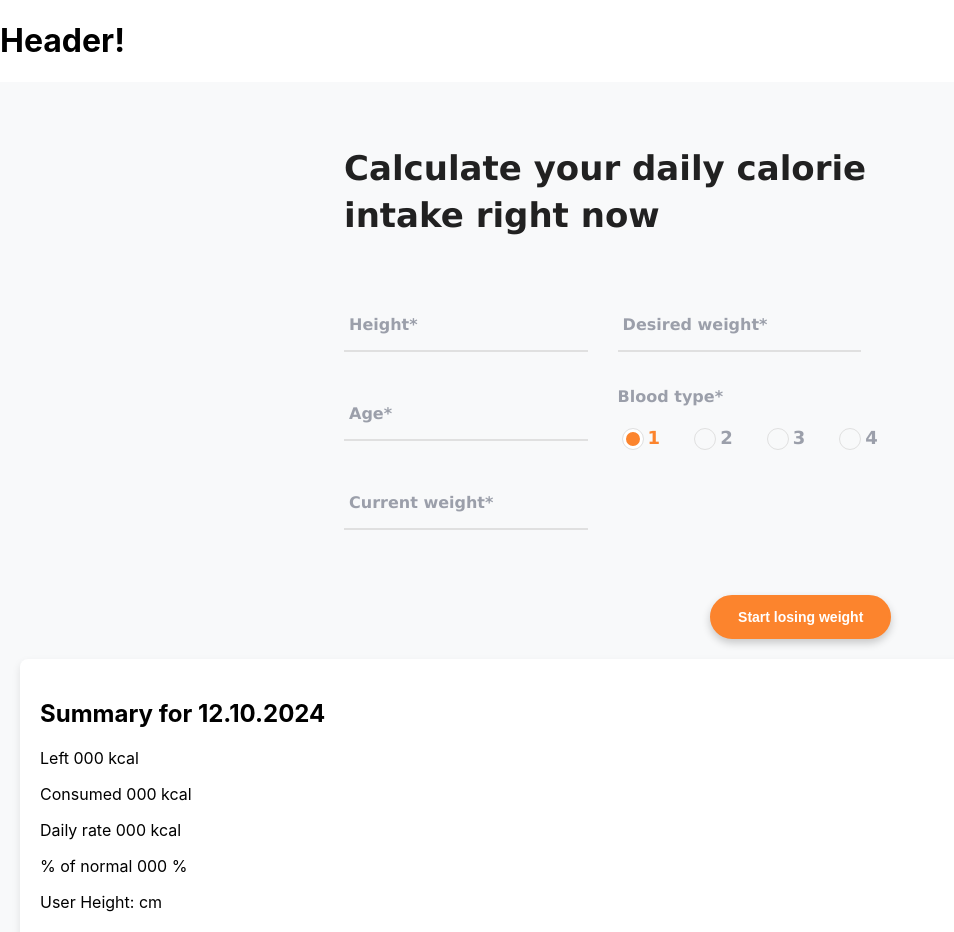
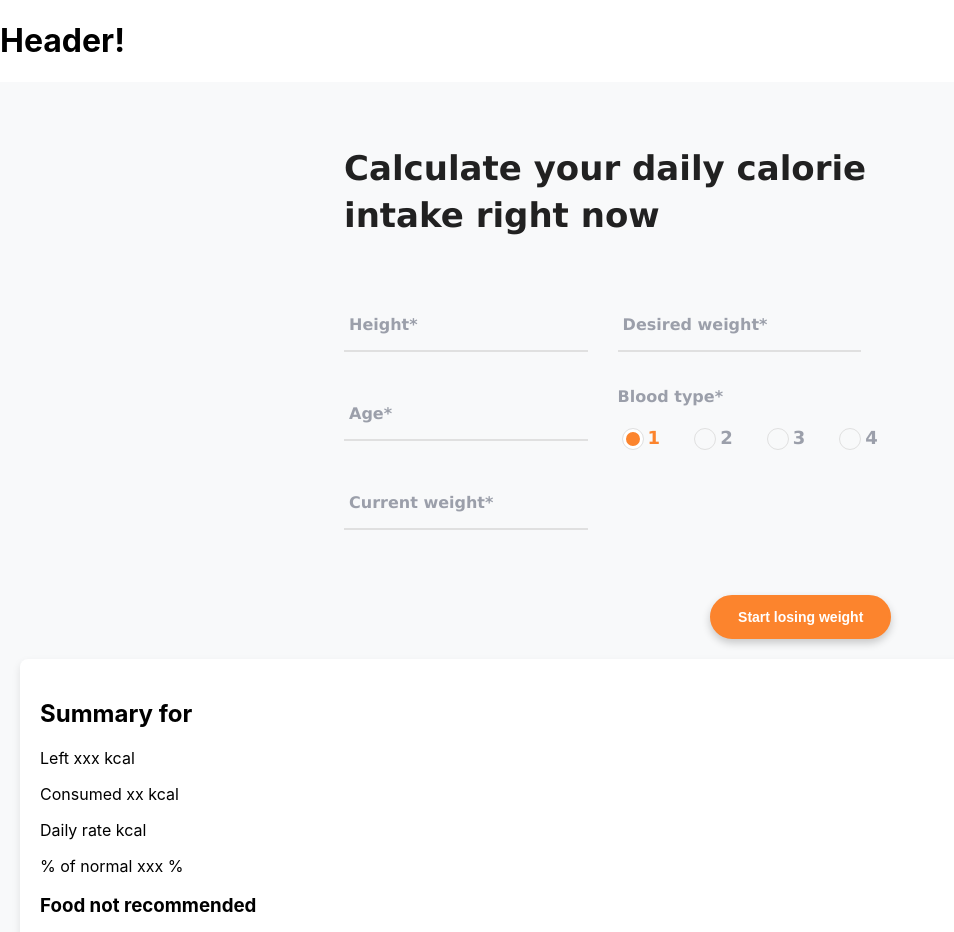
Before and after one commit to logarithms17/slim-mom-fullstack, a React (Create React App) app: page /slim-mom-fullstack/calculator in a window 1280 px wide. Shown: the top 932 px of the page, without its empty margins (0-954 px from the left). Built offline with nearby package versions, Linux system fonts and the light colour scheme.

Commit message:
calculator done

```diff
--- a/src/components/DailyCaloriesForm/DailyCaloriesForm.jsx
+++ b/src/components/DailyCaloriesForm/DailyCaloriesForm.jsx
@@ -5,7 +5,7 @@ import { Modal } from '../Modal/Modal';
 
 axios.defaults.baseURL = 'https://slim-mom-fullstack.onrender.com';
 
-export const DailyCaloriesForm = () => {
+export const DailyCaloriesForm = ({ isLoggedIn }) => {
   const [height, setHeight] = useState('');
   const [desiredWeight, setDesiredWeight] = useState('');
   const [age, setAge] = useState('');
@@ -16,7 +16,6 @@ export const DailyCaloriesForm = () => {
     calorieIntake: null,
     foodsNotRecommended: [],
   });
-  const [modalVal, setModalVal] = useState(0);
 
   const validateInputs = () => {
     if (!height || isNaN(height) || height <= 0) {
@@ -53,41 +52,31 @@ export const DailyCaloriesForm = () => {
       return;
     }
 
-    const token = localStorage.getItem('token');
-    const url = token
+    const url = isLoggedIn
       ? '/api/users/addCalorieCalculation'
       : '/api/users/addPublicCalorieCalculation';
 
-    setModalVal(token ? 1 : 0);
     try {
-      const response = await axios.post(
-        url,
-        {
-          height: Number(height),
-          desiredWeight: Number(desiredWeight),
-          age: Number(age),
-          bloodType: blood,
-          currentWeight: Number(currentWeight),
-        },
-        {
-          headers: token ? { Authorization: `Bearer ${token}` } : {},
-        }
-      );
-
-      console.log('API Response:', response.data); // Log the response
+      const response = await axios.post(url, {
+        height: Number(height),
+        desiredWeight: Number(desiredWeight),
+        age: Number(age),
+        bloodType: blood,
+        currentWeight: Number(currentWeight),
+      });
 
       if (response.status === 200) {
-        const { usersInfo } = response.data; // Get usersInfo from the response
+        const calorieData = isLoggedIn
+          ? response.data.usersInfo
+          : response.data.localCalorieIntake;
 
-        // Ensure usersInfo is defined and has the properties you need
-        if (usersInfo) {
+        if (calorieData) {
           setIsModalOpen(true);
           setModalData({
-            calorieIntake: usersInfo.recommendedCalories, // Access recommendedCalories directly
-            foodsNotRecommended: usersInfo.foodsNotRecommended || [], // Access foodsNotRecommended directly
+            calorieIntake: calorieData.recommendedCalories,
+            foodsNotRecommended: calorieData.foodsNotRecommended || [],
           });
 
-          // Reset form fields
           setHeight('');
           setDesiredWeight('');
           setAge('');
@@ -231,7 +220,7 @@ export const DailyCaloriesForm = () => {
         onClose={handleCloseModal}
         calorieIntake={modalData.calorieIntake}
         foodsNotRecommended={modalData.foodsNotRecommended}
-        modalValidation={modalVal}
+        isLoggedIn={isLoggedIn}
       />
     </div>
   );
--- a/src/components/Modal/Modal.jsx
+++ b/src/components/Modal/Modal.jsx
@@ -1,62 +1,15 @@
-// import React from 'react';
-// import css from './Modal.module.css';
-// import { NavLink } from 'react-router-dom';
-
-// export const Modal = ({
-//   isOpen,
-//   onClose,
-//   calorieIntake,
-//   foodsNotRecommended,
-// }) => {
-//   if (!isOpen) return null;
-
-//   return (
-//     <div className={css.modal}>
-//       <div className={css.modalContent}>
-//         <button className={css.modalClose} onClick={onClose}>
-//           &times;
-//         </button>
-//         <h2>Your recommended daily calorie intake is</h2>
-//         <div className={css.calories}>
-//           <span className={css.caloriesVal}>{calorieIntake}</span> GRAMS
-//         </div>
-//         <p className={css.modalFood}>Foods you should not eat</p>
-//         <ol className={css.modalList}>
-//           {foodsNotRecommended.map((food, index) => (
-//             <li key={index}>{food}</li>
-//           ))}
-//         </ol>
-
-//         <NavLink to="/login" className={css.modalButton} onClick={onClose}>
-//           Start losing weight
-//         </NavLink>
-//       </div>
-//     </div>
-//   );
-// };
 import React from 'react';
 import css from './Modal.module.css';
-import { useNavigate } from 'react-router-dom';
+import { NavLink } from 'react-router-dom';
 
 export const Modal = ({
   isOpen,
   onClose,
   calorieIntake,
   foodsNotRecommended,
-  modalValidation,
+  isLoggedIn,
 }) => {
-  const navigate = useNavigate(); // Get the navigate function
-
   if (!isOpen) return null;
-
-  const handleStartLosingWeight = () => {
-    onClose(); // Close the modal
-    if (modalValidation === 1) {
-      navigate('/diary'); // Redirect to Diary page if logged in
-    } else {
-      navigate('/login'); // Redirect to Login page if not logged in
-    }
-  };
 
   return (
     <div className={css.modal}>
@@ -75,9 +28,15 @@ export const Modal = ({
           ))}
         </ol>
 
-        <button className={css.modalButton} onClick={handleStartLosingWeight}>
-          Start losing weight
-        </button>
+        {isLoggedIn ? (
+          <NavLink to="/diary" className={css.modalButton} onClick={onClose}>
+            Start losing weight
+          </NavLink>
+        ) : (
+          <NavLink to="/login" className={css.modalButton} onClick={onClose}>
+            Start losing weight
+          </NavLink>
+        )}
       </div>
     </div>
   );
--- a/src/components/Summary/Summary.jsx
+++ b/src/components/Summary/Summary.jsx
@@ -18,18 +18,7 @@ export const Summary = () => {
         .get('/api/users/getUserData')
         .then(response => {
           const userData = response.data;
-          const dailyConsumed = Array.isArray(userData.dailyConsumedProducts)
-            ? userData.dailyConsumedProducts.reduce(
-                (total, product) => total + product.quantity,
-                0
-              )
-            : 0;
-
-          setUserData({
-            ...userData,
-            dailyRate: userData?.usersInfo?.recommendedCalories || 0,
-            dailyConsumed,
-          });
+          setUserData(userData); // Set userData in the state
         })
         .catch(error => {
           console.error('Error fetching user data:', error);
@@ -51,41 +40,19 @@ export const Summary = () => {
     return <div style={{ color: 'red' }}>{error}</div>;
   }
 
-  const consumedProductsCount = userData?.dailyConsumedProducts?.length || 0;
-
-  const formattedDate = `${String(new Date().getDate()).padStart(
-    2,
-    '0'
-  )}.${String(new Date().getMonth() + 1).padStart(
-    2,
-    '0'
-  )}.${new Date().getFullYear()}`;
-
-  const padToThreeDigits = num => String(num).padStart(3, '0');
-
-  const leftKcal = padToThreeDigits(
-    (userData?.dailyRate || 0) - (userData?.dailyConsumed || 0)
-  );
-  const consumedKcal = padToThreeDigits(consumedProductsCount);
-  const dailyRateKcal = padToThreeDigits(userData?.dailyRate || 0);
-  const percentageNormal = padToThreeDigits(
-    ((userData?.dailyConsumed / userData?.dailyRate) * 100 || 0).toFixed(0)
-  );
-
+  // Accessing recommendedCalories inside user.usersInfo
   return (
     <div className="summary">
-      <h2>Summary for {formattedDate}</h2>
-      <p>Left {leftKcal} kcal</p>
-      <p>Consumed {consumedKcal} kcal</p>
-      <p>Daily rate {dailyRateKcal} kcal</p>
-      <p>% of normal {percentageNormal} %</p>
-      <p>User Height: {userData?.usersInfo?.height} cm</p>{' '}
-      {/* Display user height */}
+      <h2>Summary for {userData?.user?.name}</h2>
+      <p>Left xxx kcal</p>
+      <p>Consumed xx kcal</p>
+      <p>Daily rate {userData?.user?.usersInfo?.recommendedCalories} kcal</p>
+      <p>% of normal xxx %</p>
       <h3>Food not recommended</h3>
       <ul>
-        {userData?.foodsNotRecommended?.map((food, index) => (
+        {userData?.user?.usersInfo?.foodsNotRecommended.map((food, index) => (
           <li key={index}>{food}</li>
-        )) || <li>Your diet will be display here</li>}
+        ))}
       </ul>
     </div>
   );
--- a/src/pages/CalculatorPage/CalculatorPage.jsx
+++ b/src/pages/CalculatorPage/CalculatorPage.jsx
@@ -7,7 +7,7 @@ const CalculatorPage = () => {
   return (
     <div className={style.container}>
       <div className={style.dailyCaloriesSection}>
-        <DailyCaloriesForm />
+        <DailyCaloriesForm isLoggedIn={true} />
       </div>
       <div className={style.summarySection}>
         <Summary />
--- a/src/pages/HomePage/HomePage.jsx
+++ b/src/pages/HomePage/HomePage.jsx
@@ -5,7 +5,7 @@ import { DailyCaloriesForm } from 'components/DailyCaloriesForm/DailyCaloriesFor
 const HomePage = () => {
   return (
     <div className={css.backgroundContainer}>
-      <DailyCaloriesForm />
+      <DailyCaloriesForm isLoggedIn={false} />
     </div>
   );
 };
```
